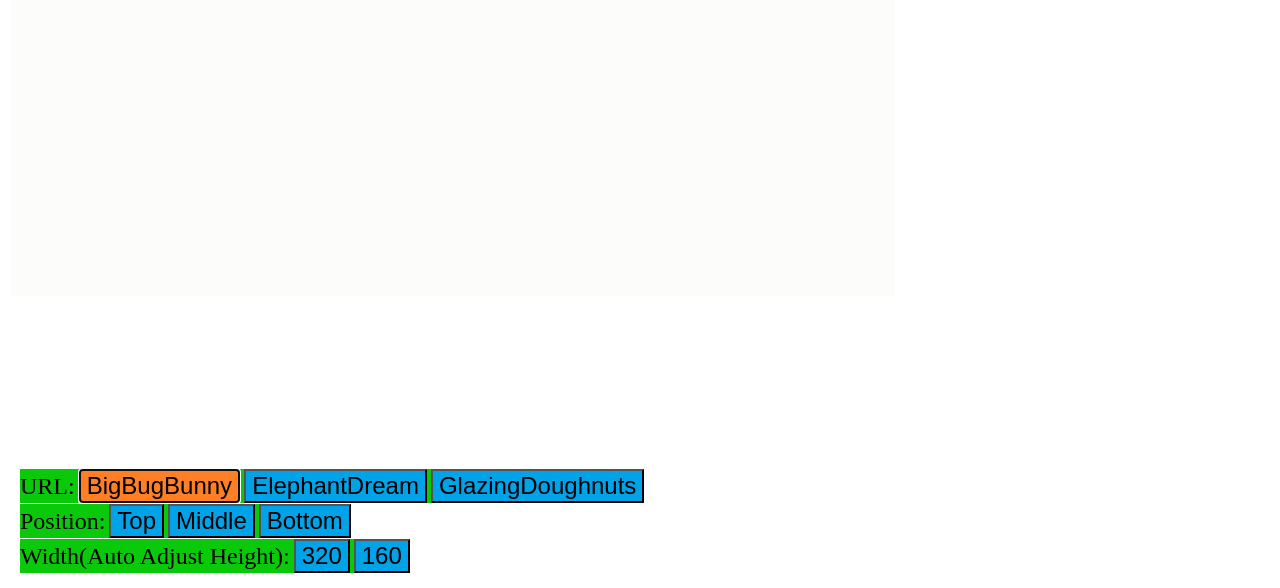
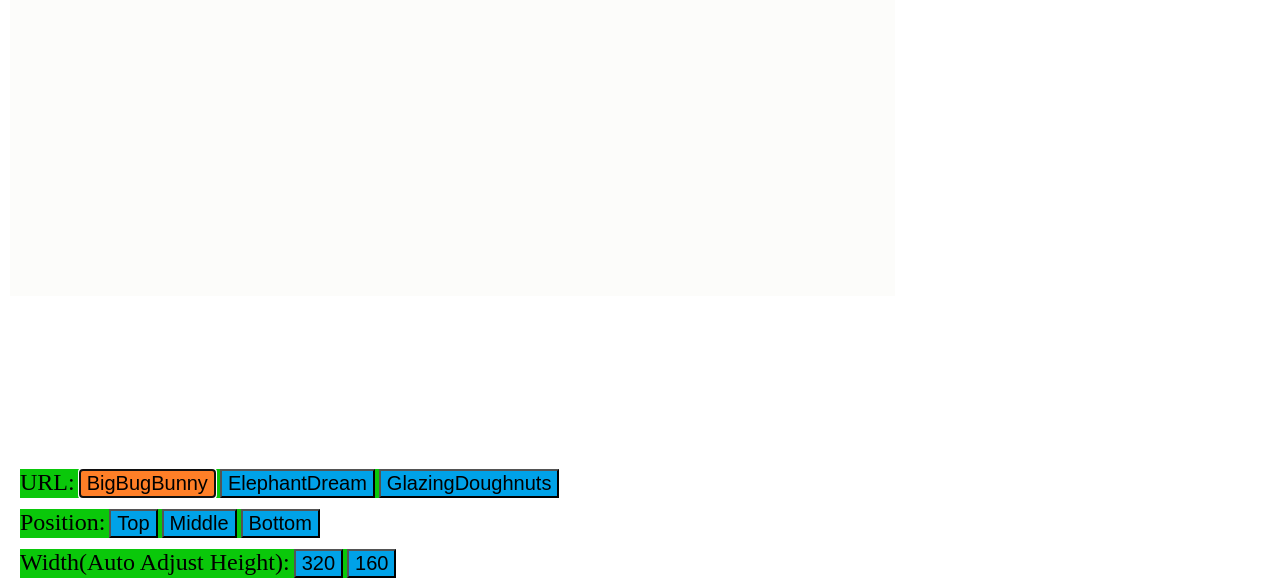
Before and after one commit to ramasat/ramasat.github.io, a plain HTML site: page index.html in a window 1280 px wide. Shown: the part 212-800 px from the top of the page. Drawn offline with Linux system fonts and the light colour scheme.

Commit message:
Space the buttons with enough gap

```diff
--- a/css/main.css
+++ b/css/main.css
@@ -42,7 +42,7 @@ div#chatpan3 {
 
 div#selectionpan1 {
   position: absolute;
-  bottom: 85px;
+  bottom: 90px;
   left: 20px;
   background-color: rgba(10, 200, 10, 100);
 }
@@ -54,7 +54,7 @@ div#selectionpan2 {
 }
 div#selectionpan3 {
   position: absolute;
-  bottom: 15px;
+  bottom: 10px;
   left: 20px;
   background-color: rgba(10, 200, 10, 100);
 }
--- a/index.html
+++ b/index.html
@@ -17,20 +17,20 @@
     </div>
     <div id="selectionpan1">
         <label for="url1" style="font-size:24px">URL:</label>
-        <button id="BBBButton" style="font-size:24px" onclick="HandleOnClick(this);">BigBugBunny</button>
-        <button id="EDButton" style="font-size:24px" onclick="HandleOnClick(this);">ElephantDream</button>
-        <button id="GDButton" style="font-size:24px" onclick="HandleOnClick(this);">GlazingDoughnuts</button>
+        <button id="BBBButton" style="font-size:20px" onclick="HandleOnClick(this);">BigBugBunny</button>
+        <button id="EDButton" style="font-size:20px" onclick="HandleOnClick(this);">ElephantDream</button>
+        <button id="GDButton" style="font-size:20px" onclick="HandleOnClick(this);">GlazingDoughnuts</button>
     </div>
     <div id="selectionpan2">
         <label for="position" style="font-size:24px">Position:</label>
-        <button id="TopButton" style="font-size:24px" onclick="HandleOnClick(this);">Top</button>
-        <button id="MidButton" style="font-size:24px" onclick="HandleOnClick(this);">Middle</button>
-        <button id="BottomButton" style="font-size:24px" onclick="HandleOnClick(this);">Bottom</button>
+        <button id="TopButton" style="font-size:20px" onclick="HandleOnClick(this);">Top</button>
+        <button id="MidButton" style="font-size:20px" onclick="HandleOnClick(this);">Middle</button>
+        <button id="BottomButton" style="font-size:20px" onclick="HandleOnClick(this);">Bottom</button>
     </div>
     <div id="selectionpan3">
         <label for="widthheight" style="font-size:24px">Width(Auto Adjust Height):</label>
-        <button id="320Button" style="font-size:24px" onclick="HandleOnClick(this);">320</button>
-        <button id="160Button" style="font-size:24px" onclick="HandleOnClick(this);">160</button>
+        <button id="320Button" style="font-size:20px" onclick="HandleOnClick(this);">320</button>
+        <button id="160Button" style="font-size:20px" onclick="HandleOnClick(this);">160</button>
     </div>
   </body>
 </html>
```
